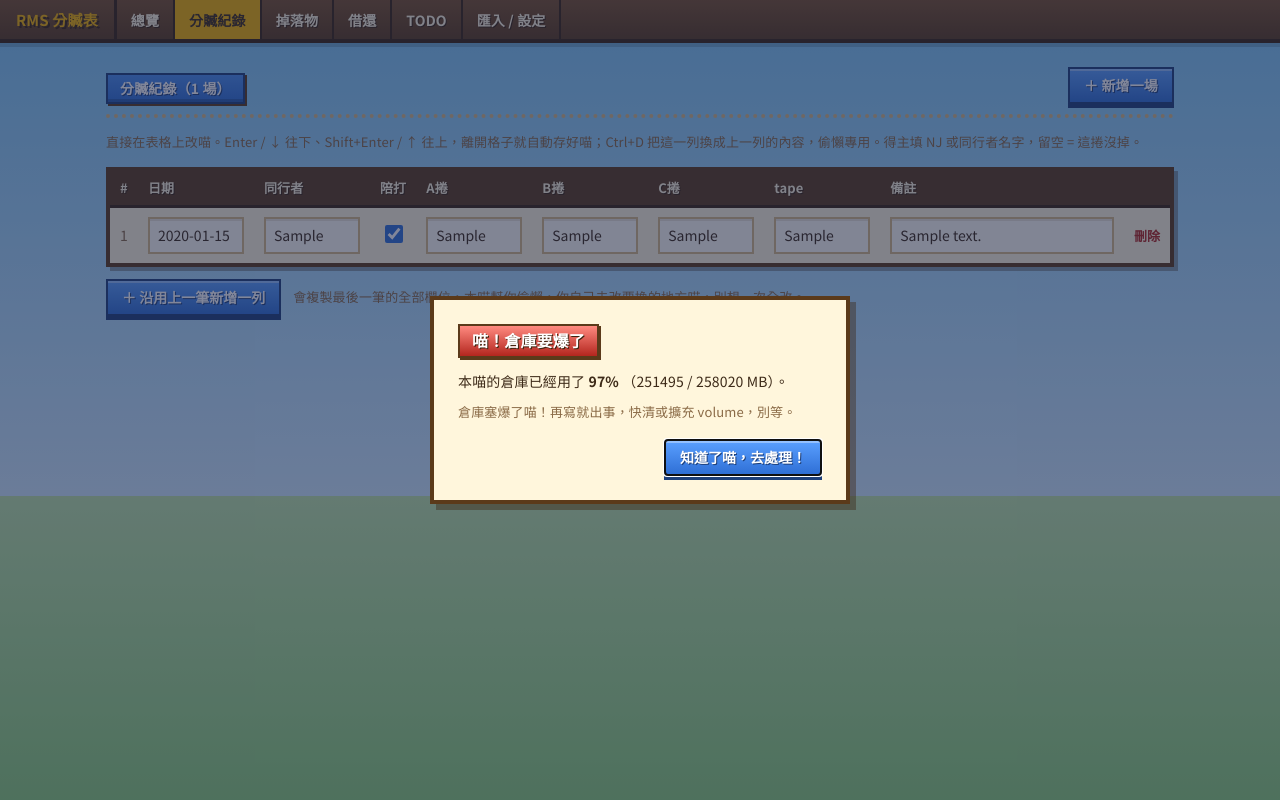
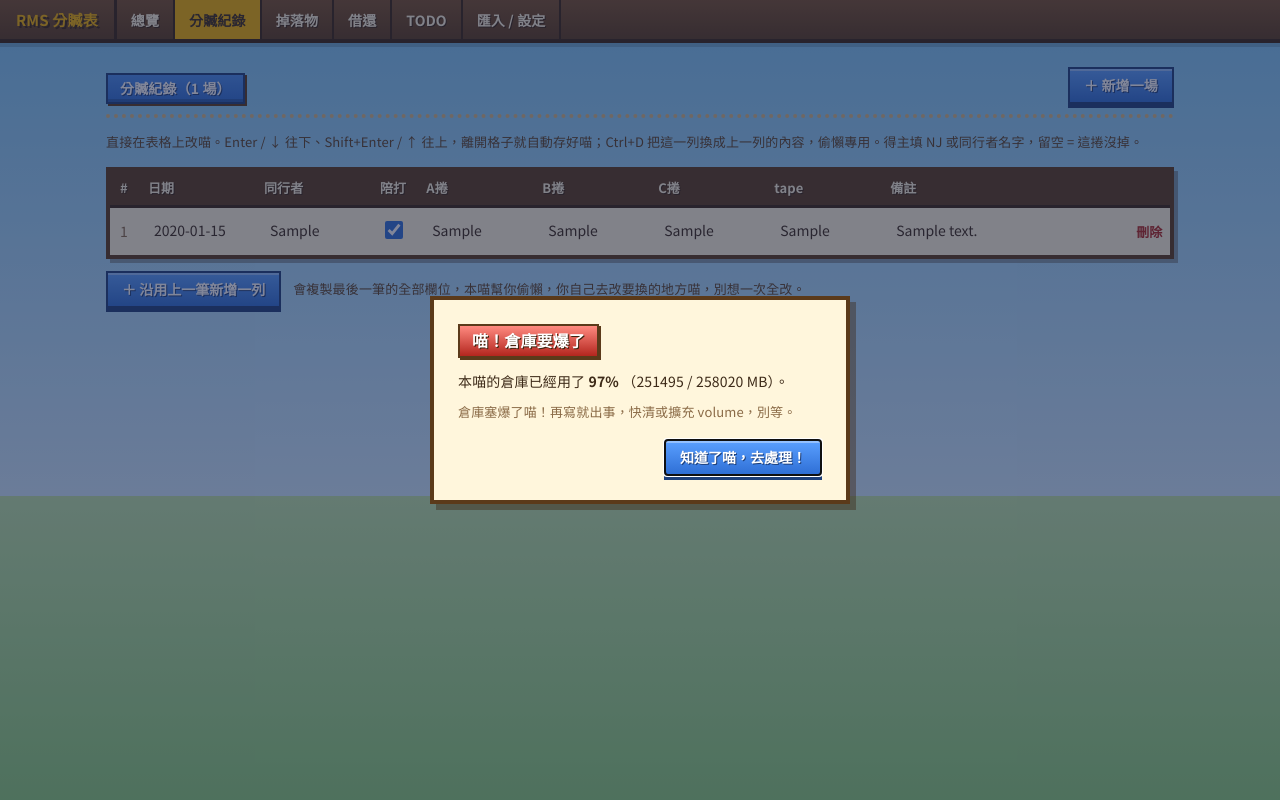
Before and after one commit to louis70109/rms-loot, a Flask app: page /runs in a window 1280 px wide. Run offline with Flask 3, Linux system fonts and the light colour scheme; tables that the repository leaves empty hold one stand-in row (values such as "Sample post").

Commit message:
Fix unreadable text in dark mode
- the sky and grass background follows the theme (night colors in dark mode)
- form fields keep dark text on a light field in both themes
- links, hints and table striping use theme tokens
- table text inputs no longer picked up the generic field box

Co-Authored-By: Claude Haiku 5.5 <noreply@anthropic.com>
Claude-Session: https://claude.ai/code/session_01No6Ypgnbs8KghfnZurbxus

```diff
--- a/static/style.css
+++ b/static/style.css
@@ -17,6 +17,9 @@
   --blue-dark: #1d3f7a;
   --wood: #5b3a1a;
   --navy: #1f2a44;        /* NPC 對話框 */
+  --sky-top: #7cc6f5; --sky-bottom: #cfeaff; --ground-top: #bfe6a8; --ground-bottom: #8fd17a;
+  --field-bg: #fffdf4; --field-fg: #3d2a18;
+  --link: #1d3f7a; --stripe: rgba(255, 243, 196, .55); --hint: #5c4326;
   --mono: "Press Start 2P", ui-monospace, "SF Mono", Menlo, Consolas, monospace;
   --sans: "Noto Sans TC", "PingFang TC", "Microsoft JhengHei", -apple-system, BlinkMacSystemFont, "Helvetica Neue", sans-serif;
 }
@@ -38,6 +41,9 @@
     --blue-dark: #22407a;
     --wood: #3a2a18;
     --navy: #111833;
+    --sky-top: #0b1230; --sky-bottom: #1a2446; --ground-top: #14321f; --ground-bottom: #1d4a2c;
+    --field-bg: #fffdf4; --field-fg: #3d2a18;
+    --link: #9ec5ff; --stripe: rgba(255, 255, 255, .05); --hint: #d8cfb4;
     color-scheme: dark;
   }
 }
@@ -58,6 +64,9 @@
   --blue-dark: #22407a;
   --wood: #3a2a18;
   --navy: #111833;
+  --sky-top: #0b1230; --sky-bottom: #1a2446; --ground-top: #14321f; --ground-bottom: #1d4a2c;
+  --field-bg: #fffdf4; --field-fg: #3d2a18;
+  --link: #9ec5ff; --stripe: rgba(255, 255, 255, .05); --hint: #d8cfb4;
   color-scheme: dark;
 }
 
@@ -66,12 +75,12 @@ body {
   margin: 0;
   min-height: 100vh;
   background:
-    linear-gradient(180deg, #7cc6f5 0%, #cfeaff 62%, #bfe6a8 62%, #8fd17a 100%) fixed;
+    linear-gradient(180deg, var(--sky-top) 0%, var(--sky-bottom) 62%, var(--ground-top) 62%, var(--ground-bottom) 100%) fixed;
   color: var(--fg);
   font: 14px/1.6 var(--sans);
   letter-spacing: .01em;
 }
-a { color: var(--blue-dark); text-decoration: underline; text-underline-offset: 3px; font-weight: 700; }
+a { color: var(--link); text-decoration: underline; text-underline-offset: 3px; font-weight: 700; }
 a:hover { color: var(--blue); }
 h2 {
   display: inline-block;
@@ -132,7 +141,7 @@ section { margin-bottom: 40px; }
   box-shadow: inset 0 0 0 2px #fff3c4, 4px 4px 0 rgba(58, 36, 16, .35);
   padding: 18px; margin-bottom: 18px;
 }
-.hint { color: var(--muted); font-size: 13px; margin: 0 0 14px; }
+.hint { color: var(--hint); font-size: 13px; margin: 0 0 14px; }
 .muted { color: var(--muted); }
 .num { text-align: right; font-variant-numeric: tabular-nums; font-family: var(--sans); font-weight: 700; }
 .center { text-align: center; }
@@ -186,7 +195,7 @@ th {
   border-bottom: 3px solid #3a2410;
   text-shadow: 1px 1px 0 #3a2410;
 }
-tbody tr:nth-child(even) td { background: rgba(255, 243, 196, .55); }
+tbody tr:nth-child(even) td { background: var(--stripe); }
 tbody tr:hover td { background: rgba(245, 180, 0, .18); }
 tbody tr:last-child td { border-bottom: 0; }
 tr.row-paid td { color: var(--muted); background: var(--paid-bg); }
@@ -215,14 +224,14 @@ form.form { display: flex; flex-direction: column; gap: 14px; max-width: 720px;
 form.form label { display: flex; flex-direction: column; gap: 6px; font: 700 13px/1.2 var(--sans); color: var(--wood); }
 form.form label.check { flex-direction: row; align-items: center; gap: 8px; color: var(--fg); font: 400 14px/1.4 var(--sans); }
 form.form label.align-end { align-self: end; }
-input:not([type="checkbox"]):not([type="radio"]), select, textarea {
-  font: 14px/1.4 var(--sans); color: var(--fg); background: #fffdf4;
+:where(input:not([type="checkbox"]):not([type="radio"]), select, textarea) {
+  font: 14px/1.4 var(--sans); color: var(--field-fg); background: var(--field-bg);
   border: 2px solid var(--line-soft); border-radius: 0;
   box-shadow: inset 0 2px 0 rgba(91, 58, 26, .12);
   padding: 7px 8px; min-width: 0; width: 100%;
 }
-input:not([type="checkbox"]):not([type="radio"]):focus, select:focus, textarea:focus {
-  outline: none; border-color: var(--accent); box-shadow: 0 0 0 2px var(--accent);
+:where(input:not([type="checkbox"]):not([type="radio"]):focus, select:focus, textarea:focus) {
+  outline: none; border-color: var(--accent); box-shadow: 0 0 0 2px var(--accent); color: var(--field-fg);
 }
 input[type="checkbox"], input[type="radio"] { accent-color: var(--blue); }
 fieldset { border: 3px solid var(--line-soft); padding: 14px; margin: 0; background: var(--panel); }
@@ -236,10 +245,10 @@ fieldset { border: 3px solid var(--line-soft); padding: 14px; margin: 0; backgro
 input.cell {
   width: auto; min-width: 70px;
   padding: 4px 6px; font-size: 14px;
-  background: transparent; border: 0; border-bottom: 2px solid transparent; border-radius: 0; box-shadow: none;
+  background: transparent; color: var(--fg); border: 0; border-bottom: 2px solid transparent; border-radius: 0; box-shadow: none;
 }
 input.cell:hover { border-bottom-color: var(--line-soft); }
-input.cell:focus { border-bottom-color: var(--accent); background: #fffdf4; box-shadow: none; }
+input.cell:focus { border-bottom-color: var(--accent); background: var(--field-bg); color: var(--field-fg); box-shadow: none; }
 input.cell.narrow { width: 96px; }
 input.cell.num-in { width: 84px; text-align: right; font-family: var(--sans); font-weight: 700; }
 input.cell:not(.narrow):not(.num-in) { min-width: 160px; }
```
